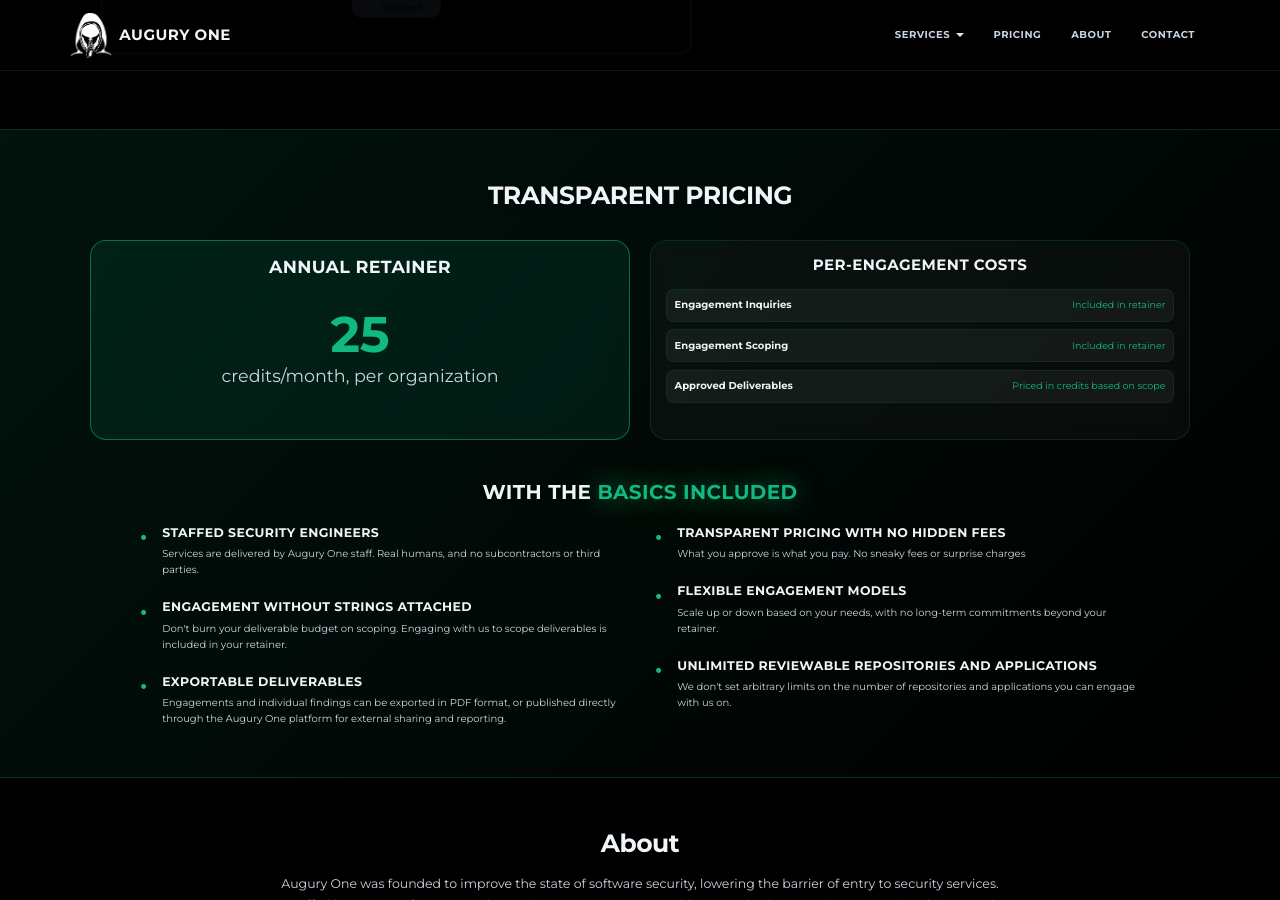
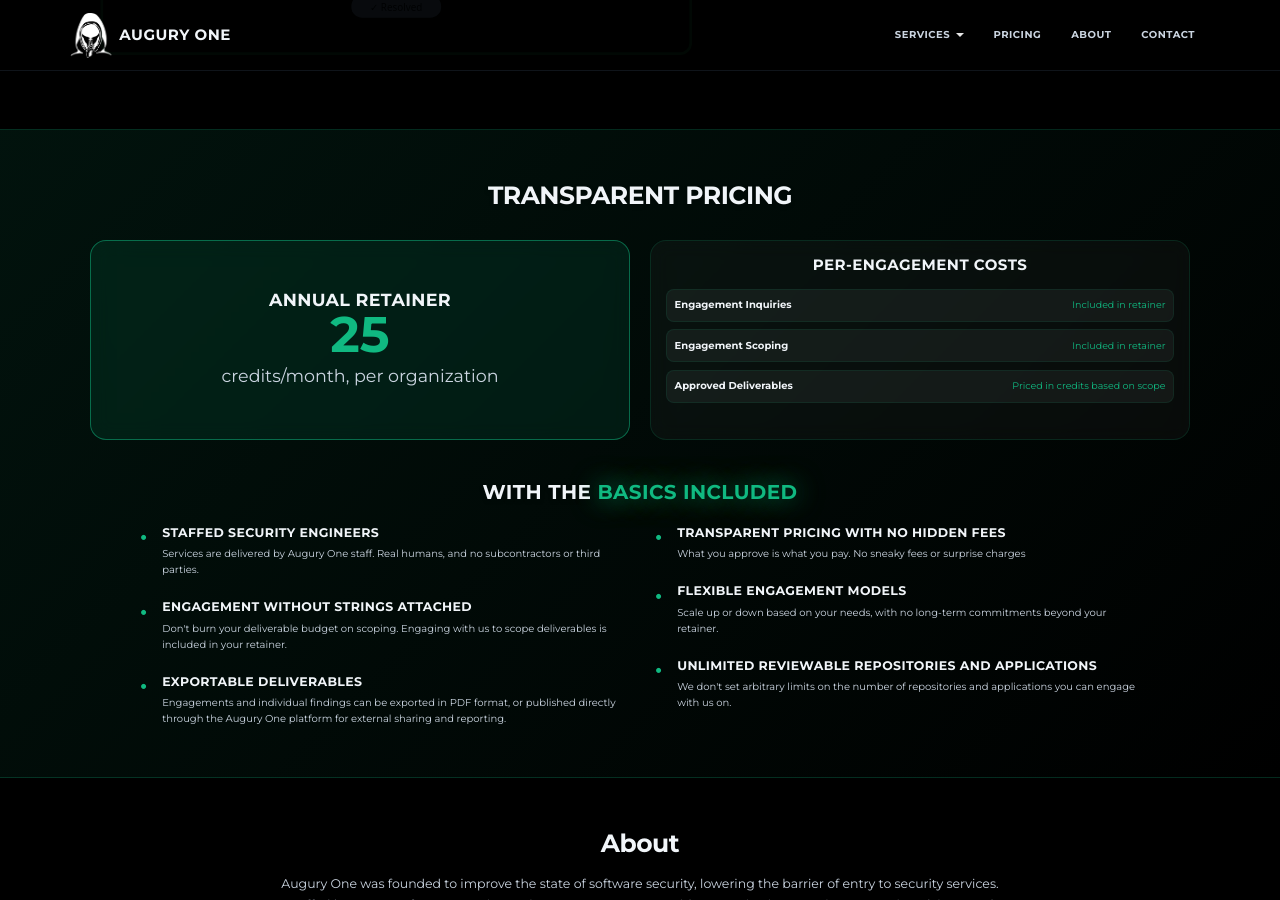
Before and after one commit to AuguryOne/auguryone.github.io, a Jekyll site: the page built from guidance.html, in a window 1280 px wide and 900 px high, scrolled down 4259 px. Built offline with Jekyll 4.4.1, drawn with Linux system fonts in a browser that asks for light colours.

Commit message:
fix the styling of the guidance pricing section on mobile

```diff
--- a/assets/css/pages/guidance/sections/_guidance_pricing.scss
+++ b/assets/css/pages/guidance/sections/_guidance_pricing.scss
@@ -91,6 +91,10 @@
     flex-direction: column;
     height: 100%;
     margin-bottom: 0;
+    justify-content: center;
+    align-items: center;
+    margin-top: auto;
+    margin-bottom: auto;
 }
 
 .pricing-header h3 {
@@ -105,7 +109,7 @@
     align-items: center;
     justify-content: center;
     gap: 0.25rem;
-    flex: 1;
+    flex: 0 0 auto;
     margin: 0;
 }
 
@@ -249,7 +253,12 @@
     .pricing-structure {
         flex-direction: column;
         margin-bottom: 3rem;
-        align-items: center;
+        align-items: stretch;
+    }
+
+    .pricing-structure > .pricing-card,
+    .pricing-structure > .pricing-explanation {
+        width: 100%;
     }
 
     .pricing-card.primary {
```
